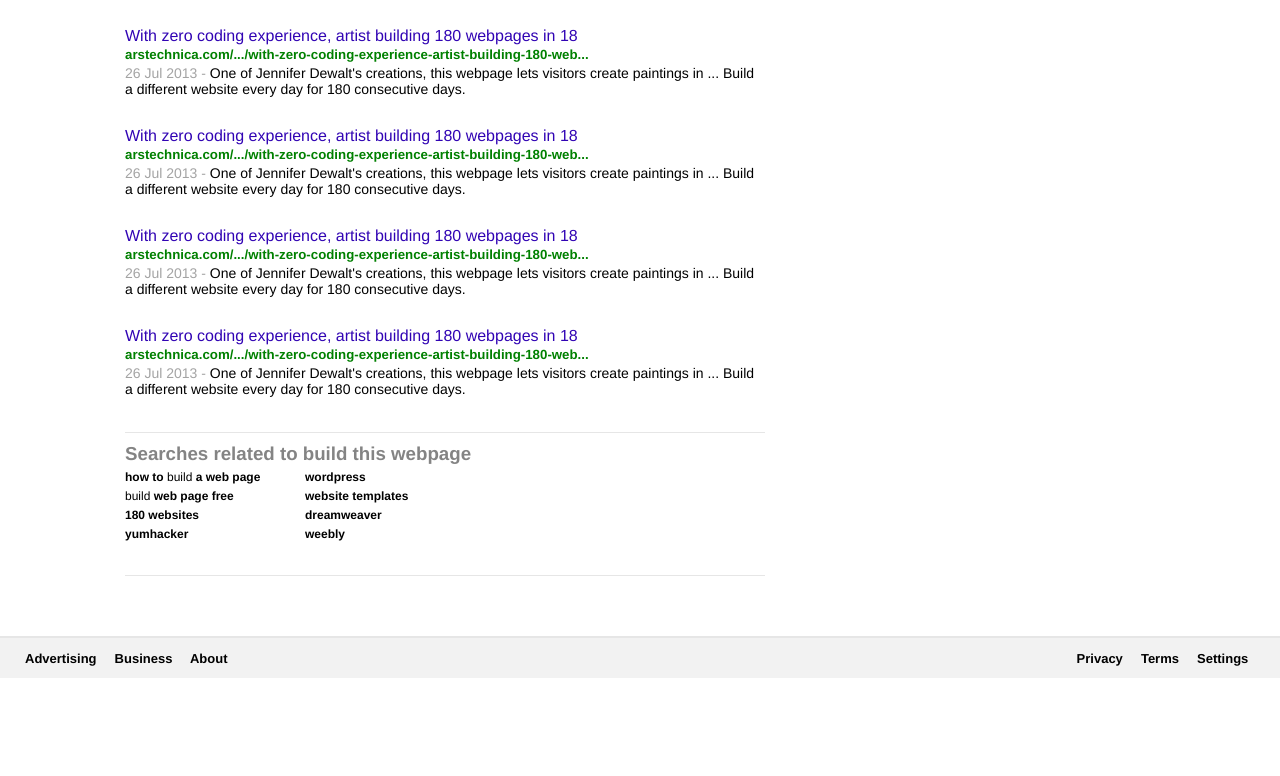
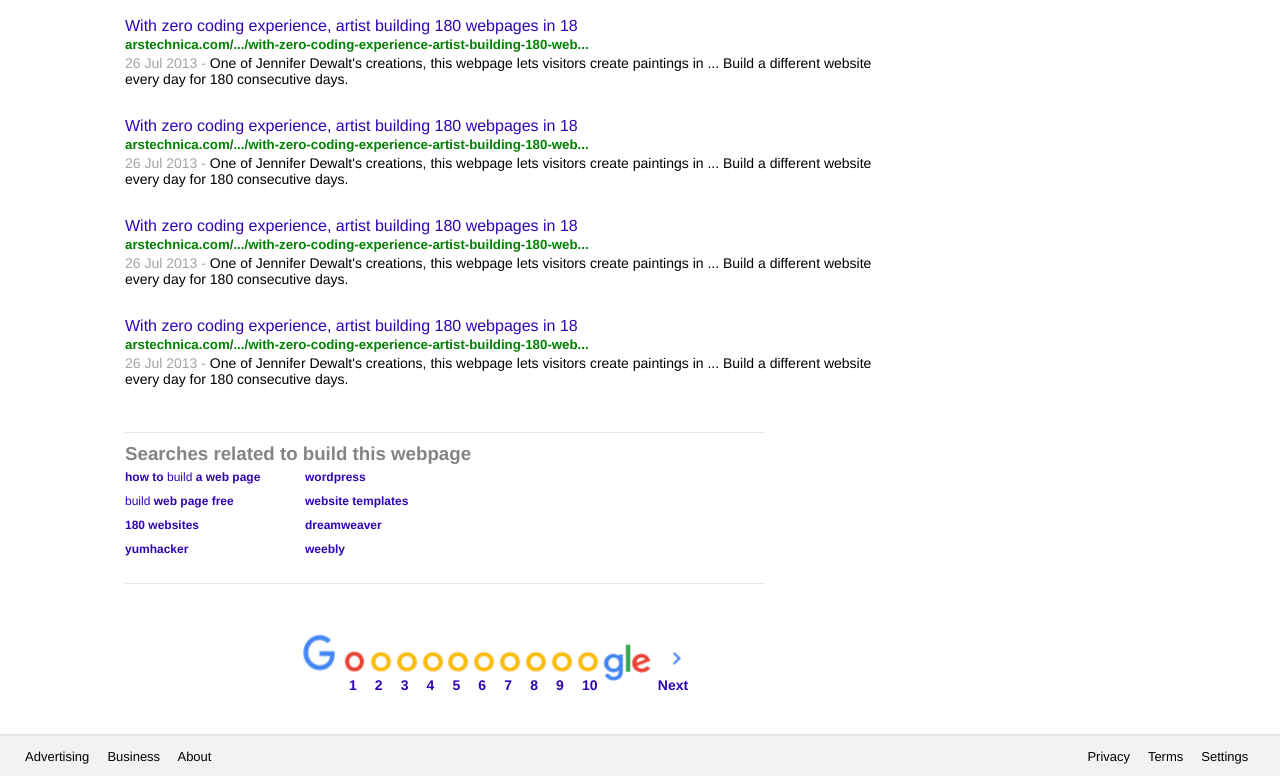
Before and after one commit to petejhaddrell/google-homepage-hard, a plain HTML site: page index.html in a window 1280 px wide. Shown: the part 776-1552 px from the top of the page. Before the commit the page ends 1454 px from the top, so only its background shows below. Drawn offline with Linux system fonts and the light colour scheme.

Commit message:
added google next page links at the bottom

```diff
--- a/index.html
+++ b/index.html
@@ -15,6 +15,7 @@
 				<div>
 				 	<form>
 				 		<input type="textbox" id="textbox">
+				 		<input src="images/searchsubmit.png" type="image" id="searchsubmit">
 				 	</form>
 				</div>
 				<div id="user">
@@ -162,37 +163,106 @@
 				</h3>
 				<div id="relate-websites1" class="relatedweb">
 					<p>
-						<a href="">
+						<a href="" class="related-link">
 							<strong>how to </strong>
 							build
 							<strong>a web page </strong></a>
 					</p>
 					<p>
-						<a href="">build
+						<a href="" class="related-link">build
 							<strong>web page free
 							</strong>
 							</a>
 					</p>
 					<p>
-						<a href=""><strong>180 websites</strong></a>
+						<a href="" class="related-link"><strong>180 websites</strong></a>
 					</p>
 					<p>
-						<a href=""><strong>yumhacker</strong></a>
+						<a href="" class="related-link"><strong>yumhacker</strong></a>
 					</p>
 				</div>
 				<div id="relate-websites2" class="relatedweb">
 					<p>
-						<a href=""><strong>wordpress</strong></a>
+						<a href="" class="related-link"><strong>wordpress</strong></a>
 					</p>
 					<p>
-						<a href=""><strong>website templates<strong></a>
+						<a href="" class="related-link"><strong>website templates<strong></a>
 					</p>
 					<p>
-						<a href=""><strong>dreamweaver</strong></a>
+						<a href="" class="related-link"><strong>dreamweaver</strong></a>
 					</p>
 					<p>
-						<a href=""><strong>weebly</strong></a>
+						<a href="" class="related-link"><strong>weebly</strong></a>
 					</p>
+				</div>
+			</div>
+			<div class="other-pages">
+				<img src="images/otherpageg.png" id="Gpage">
+				<div id="first-page">
+					<a href="" class="link-color">
+						<img src="images/redo.png" class="redO">
+						<p><span class="link-text"> 1 </span></p>
+					</a>
+				</div>
+				<div class="pages">
+					<a href="" class="link-color">
+						<img src="images/yellowO.png" class="yellowO">
+						<p><span class="link-text"> 2 </span></p>
+					</a>
+				</div>
+				<div class="pages">
+					<a href="" class="link-color">
+						<img src="images/yellowO.png" class="yellowO">
+						<p><span class="link-text"> 3 </span></p>
+					</a>
+				</div>
+				<div class="pages">
+					<a href="" class="link-color">
+						<img src="images/yellowO.png" class="yellowO">
+						<p><span class="link-text"> 4 </span></p>
+					</a>
+				</div>
+				<div class="pages">
+					<a href="" class="link-color">
+						<img src="images/yellowO.png" class="yellowO">
+						<p><span class="link-text"> 5 </span></p>
+					</a>
+				</div>
+				<div class="pages">
+					<a href="" class="link-color">
+						<img src="images/yellowO.png" class="yellowO">
+						<p><span class="link-text"> 6 </span></p>
+					</a>
+				</div>
+				<div class="pages">
+					<a href="" class="link-color">
+						<img src="images/yellowO.png" class="yellowO">
+						<p><span class="link-text"> 7 </span></p>
+					</a>
+				</div>
+				<div class="pages">
+					<a href="" class="link-color">
+						<img src="images/yellowO.png" class="yellowO">
+						<p><span class="link-text"> 8 </span></p>
+					</a>
+				</div>
+				<div class="pages">
+					<a href="" class="link-color">
+						<img src="images/yellowO.png" class="yellowO">
+						<p><span class="link-text"> 9 </span></p>
+					</a>
+				</div>
+				<div class="pages">
+					<a href="" class="link-color">
+						<img src="images/yellowO.png" class="yellowO">
+						<p><span class="link-text"> 10 </span></p>
+					</a>
+				</div>
+				<div class="pages">
+					<a href="" class="link-color">
+						<img src="images/gle.png" class="gle">
+						<p><span class="next-text"> Next </span></p>
+					</a>
 				</div>
 			</div>
 			<div class="push">
--- a/styles/style.css
+++ b/styles/style.css
@@ -13,7 +13,7 @@ a {
 }
 
 p {
-	margin-bottom: 5px;
+	margin-bottom: 10px;
 }
 
 .toolbar {
@@ -50,6 +50,13 @@ p {
 	font-size: 18px;
 	height: 35px;
 	width: 600px;
+}
+
+#searchsubmit {
+	position:absolute;
+	height: 42px;
+	right: 250px;
+	top: 9px;
 }
 
 #user {
@@ -167,14 +174,14 @@ p {
 	position: relative;
 	font-size: 14px;
 	color: #848484;
-	top: 50px;
+	top: 40px;
 	margin-left: 125px;
 }
 
 #results {
 	position: relative;
-	top: 85px;
-	width: 50%;
+	top: 75px;
+	width: 60%;
 	margin-left: 125px
 }
 
@@ -209,6 +216,7 @@ p {
 	top: 90px;
 	width: 50%;
 	left: 125px;
+	height: 150px;
 	border-top: 1px solid #E6E6E6;
 	border-bottom: 1px solid #E6E6E6;
 }
@@ -223,7 +231,7 @@ p {
 	font-size: 12px;
 	position: relative;
 	width: 170px;
-	height: 60px;
+	height: 80px;
 }
 
 #relate-websites1 {
@@ -231,8 +239,99 @@ p {
 }
 
 #relate-websites2 {
-	top: -45px;
+	top: -65px;
 	left: 180px;
+}
+
+.related-link {
+	color: #3104B4;
+}
+
+.related-link:hover {
+	text-decoration: underline;
+}
+
+.other-pages {
+	position: relative;
+	left: 300px;
+	top: 115px;
+	height: 90px;
+	width: 800px;
+	font-size: 14px;
+	color: #3104B4;
+}
+
+#Gpage {
+	position: relative;
+	height: 45px;
+	width: 35px;
+	top: 5px;
+	z-index: 10;
+}
+
+.link-text {
+	position: relative;
+	left: 10px;
+	z-index: 10;
+}
+
+.next-text {
+	position: relative;
+	left: 60px;
+	z-index: 10;
+}
+
+#first-page {
+	position: relative;
+	display:inline-block;
+	top: 20px;
+	color: #3104B4;
+}
+
+.link-color {
+	color: #3104B4;
+}
+
+.link-color:hover {
+	text-decoration: underline;
+}
+
+.pages {
+	position: relative;
+	display:inline-block;
+	top: 20px;
+	color: #3104B4;
+}
+
+.redO {
+	position: relative;
+	left: 5px;
+	height: 25px;
+	width: 22px;
+	z-index: 10;
+}
+
+.yellowO {
+	position: relative;
+	left: 5px;
+	height: 25px;
+	width: 22px;
+	z-index: 10;
+}
+
+.gle {
+	position: relative;
+	top: 10px;
+	left: 5px;
+	height: 45px;
+	width: 95px;
+	z-index: 10;
+}
+
+.other-pages-nums {
+	position: relative;
+	left: 350px;
+	top: 100px;
 }
 
 .footer {
@@ -241,6 +340,7 @@ p {
 	width: 100%;
 	border-top: 2px solid #E6E6E6;
 	background-color: #F2F2F2;
+	font-weight: normal;
 
 }
 
```
Also changed, not shown: images/gle.png (added), images/otherpageg.png (added), images/redo.png (added), images/searchsubmit.png (added), images/yellowO.png (added).
